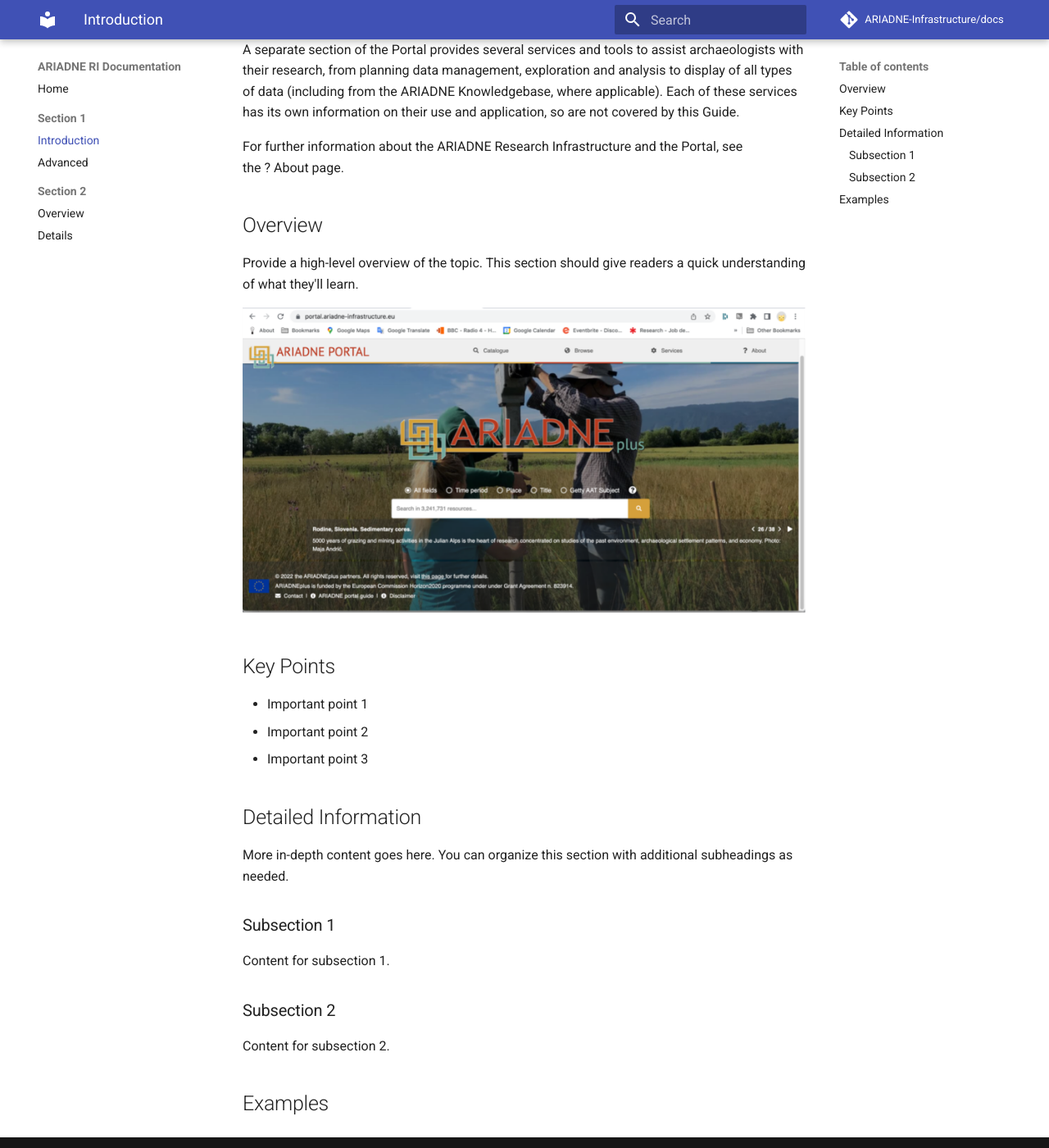
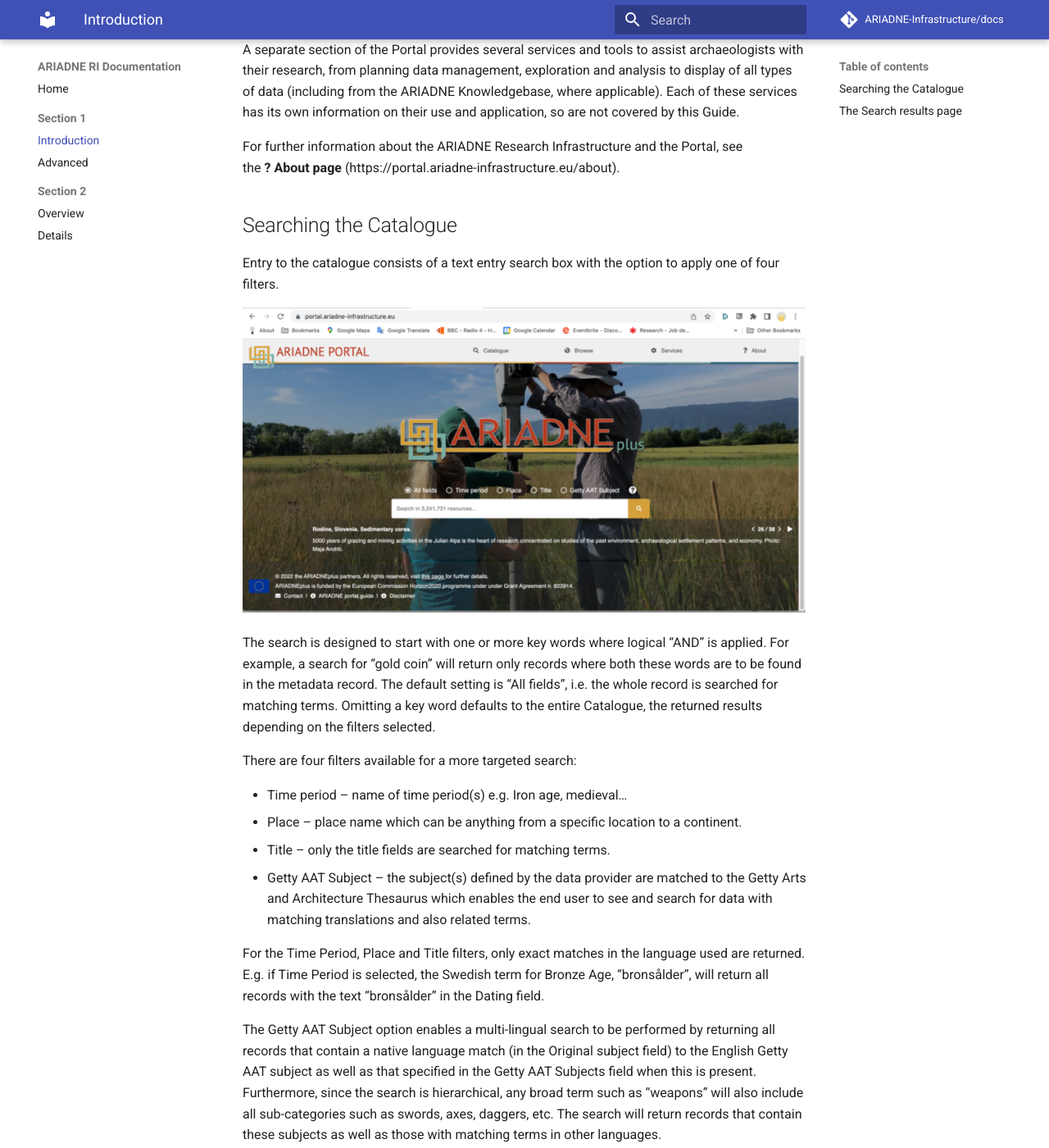
Before and after one commit to uoy-ads/hsds-data-catalogue-docs, an MkDocs documentation site: the page built from docs/section1/intro.md, in a window 1280 px wide and 1400 px high, scrolled down 276 px. Shown: the whole window at 82% size. Built offline with MkDocs 1.6.1 and Material for MkDocs 9.7.7, drawn with Linux system fonts in a browser that asks for light colours; comment, search, counter and statistics services are not loaded; some of the changed text lies outside the part shown.

Commit message:
Update intro.md

```diff
--- a/docs/section1/intro.md
+++ b/docs/section1/intro.md
@@ -8,33 +8,27 @@
 
 A separate section of the Portal provides several services and tools to assist archaeologists with their research, from planning data management, exploration and analysis to display of all types of data (including from the ARIADNE Knowledgebase, where applicable). Each of these services has its own information on their use and application, so are not covered by this Guide.
 
-For further information about the ARIADNE Research Infrastructure and the Portal, see the ? About page.
+For further information about the ARIADNE Research Infrastructure and the Portal, see the **? About page** (https://portal.ariadne-infrastructure.eu/about).
 
-## Overview
-
-Provide a high-level overview of the topic. This section should give readers a quick understanding of what they'll learn.
-
+## Searching the Catalogue
+Entry to the catalogue consists of a text entry search box with the option to apply one of four filters.
 
 ![Alt text](../assets/01-Landing-page-800x433.png)
 
+The search is designed to start with one or more key words where logical “AND” is applied. For example, a search for “gold coin” will return only records where both these words are to be found in the metadata record. The default setting is “All fields”, i.e. the whole record is searched for matching terms. Omitting a key word defaults to the entire Catalogue, the returned results depending on the filters selected.
 
+There are four filters available for a more targeted search:
 
-## Key Points
+- Time period – name of time period(s) e.g. Iron age, medieval…
+- Place – place name which can be anything from a specific location to a continent.
+- Title – only the title fields are searched for matching terms.
+- Getty AAT Subject – the subject(s) defined by the data provider are matched to the Getty Arts and Architecture Thesaurus which enables the end user to see and search for data with matching translations and also related terms.
 
-- Important point 1
-- Important point 2
-- Important point 3
+For the Time Period, Place and Title filters, only exact matches in the language used are returned. E.g. if Time Period is selected, the Swedish term for Bronze Age, “bronsålder”, will return all records with the text “bronsålder” in the Dating field.
 
-## Detailed Information
+The Getty AAT Subject option enables a multi-lingual search to be performed by returning all records that contain a native language match (in the Original subject field) to the English Getty AAT subject as well as that specified in the Getty AAT Subjects field when this is present. Furthermore, since the search is hierarchical, any broad term such as “weapons” will also include all sub-categories such as swords, axes, daggers, etc. The search will return records that contain these subjects as well as those with matching terms in other languages.
 
-More in-depth content goes here. You can organize this section with additional subheadings as needed.
+**More about the Getty ATT:** https://www.getty.edu/research/tools/vocabularies/aat/about.html
 
-### Subsection 1
-
-Content for subsection 1.
-
-### Subsection 2
-
-Content for subsection 2.
-
-## Examples
+## The Search results page
+The search results are displayed with a wider range of filters which can be used to further refine the results.
```
